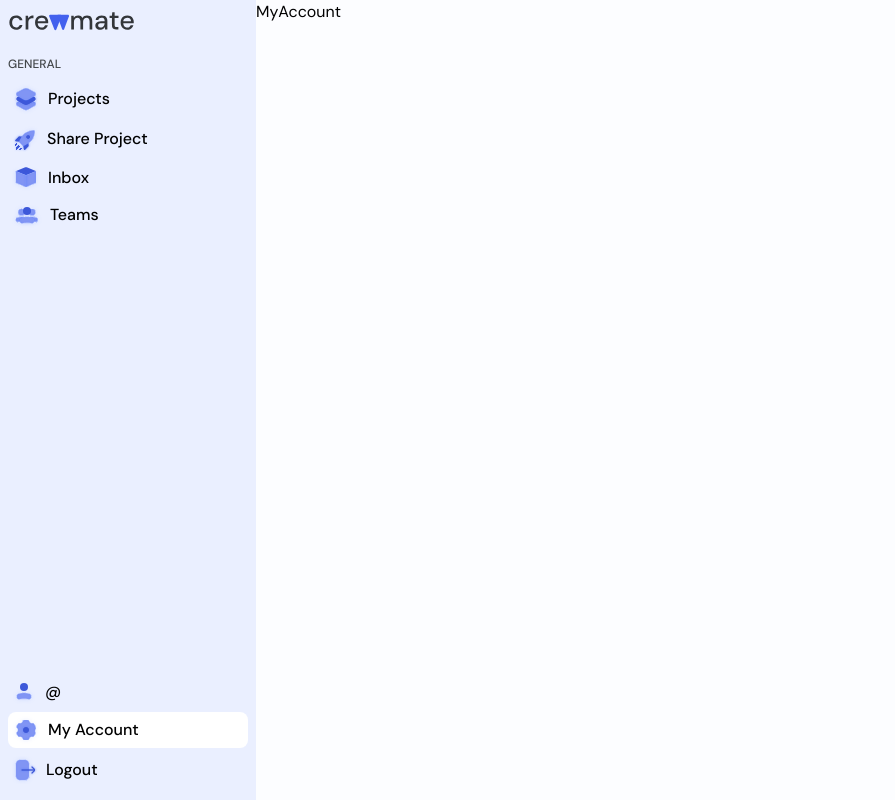
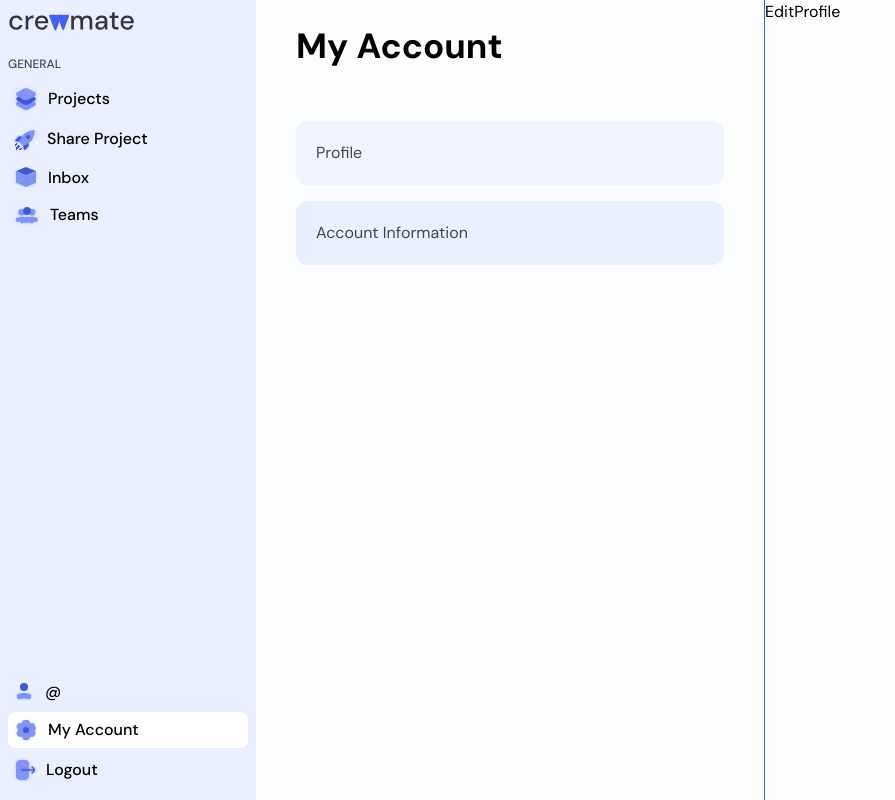
Before and after one commit to sxhilow/crewmate, a React (Vite) app in the folder frontend/: page /my/account in a window 1280 px wide. Shown: the whole page, without its empty margins (0-895 px from the left). Built offline with nearby package versions, Linux system fonts and the light colour scheme; no server answers; sample sign-in values are in the browser's storage.

Commit message:
feat: add MyAccountLayout and account navitem

```diff
--- a/frontend/src/App.jsx
+++ b/frontend/src/App.jsx
@@ -6,9 +6,10 @@ import {
   AuthRedirect,
   CompleteProfile,
   MyProfile,
-  MyAccount
+  EditProfile
 } from "./pages"
 import ProtectedLayout from "./layouts/ProtectedLayout"
+import MyAccountLayout from "./layouts/MyAccountLayout"
 
 
 const router = createBrowserRouter([
@@ -40,16 +41,18 @@ const router = createBrowserRouter([
             element: <MyProfile/>
           },
           {
-            path: "/my/account",
-            element: <MyAccount/>
-          },
-          {
-            path: "/my/account/settings",
-            element: <></>
-          },
-          {
-            path: "/my/account/edit",
-            element: <></>
+            path: '/my/account',
+            element: <MyAccountLayout/>,
+            children: [
+              {
+                index: true,
+                element: <EditProfile/>
+              },
+              {
+                path: "info",
+                element: <></>
+              },
+            ]
           },
           {
             path: '/projects',
--- a/frontend/src/components/index.js
+++ b/frontend/src/components/index.js
@@ -3,11 +3,13 @@ import Button from "./atoms/Button";
 import Pill from "./atoms/Pill";
 import FormField from "./atoms/FormField";
 import SideBar from "./molecules/SideBar";
+import AccountNavItems from "./molecules/AccountNavItems";
 
 export {
     Header,
     Button,
     Pill,
     FormField,
-    SideBar
+    SideBar,
+    AccountNavItems
 }
--- /dev/null
+++ b/frontend/src/components/molecules/AccountNavItems.jsx
@@ -0,0 +1,31 @@
+import React from 'react'
+import { NavLink } from 'react-router-dom'
+
+const AccountNavItems = () => {
+  return (
+    <div className='px-10 py-5 flex flex-col w-full'>
+        <h1 className='text-desktop-h4 font-bold'>My Account</h1>
+
+        <ul className='py-8'>
+          <NavLink to={'/my/account'}>
+            {({isActive}) => (
+              <li className={`${isActive ? "bg-washed-blue/60" : "hover:bg-washed-blue/60"} bg-washed-blue p-5 rounded-xl transtition duration-200 my-4`}>
+                <span   className='text-neutral-10 text-desktop-p '>Profile</span>
+              </li>
+            )}
+          </NavLink>
+
+          <NavLink to={'/my/account/info'}>
+            {({isActive}) => (
+              <li className={`${isActive ? "bg-washed-blue/60" : "hover:bg-washed-blue/60"} bg-washed-blue p-5 rounded-xl transtition duration-200 my-4`}>
+                <span   className='text-neutral-10 text-desktop-p '>Account Information</span>
+              </li>
+            )}
+          </NavLink>
+
+        </ul>
+    </div>
+  )
+}
+
+export default AccountNavItems
--- a/frontend/src/components/molecules/SideBar.jsx
+++ b/frontend/src/components/molecules/SideBar.jsx
@@ -1,13 +1,12 @@
 import React, { useEffect, useState } from 'react'
 import {Logo} from "../../assets"
 import {Link, NavLink, useNavigate} from "react-router-dom"
-import { Activity, Columns2Icon, HomeIcon, LogOutIcon, TrophyIcon } from "lucide-react"
 import { Button } from '../'
 import { Box, Columns, Layers, Logout, Rocket, Settings, User, Users } from '../../assets/icons'
 import { useUser } from '../../context/UserContext'
 
 const SideBar = ({ isopen, toggleSidebar, isMobile}) => {
-    const {user, } = useUser()
+    const { user } = useUser()
 
     const [username, setUsername] = useState('')
 
--- /dev/null
+++ b/frontend/src/layouts/MyAccountLayout.jsx
@@ -0,0 +1,21 @@
+import React from 'react'
+import {Outlet} from 'react-router-dom'
+import { AccountNavItems } from '../components'
+
+const MyAccountLayout = () => {
+  return (
+    <div className='flex min-h-screen'>
+
+      <div className='flex w-[50%]'>
+        <AccountNavItems/>
+      </div>
+
+      <div className='border-l border-primary-blue'>
+        <Outlet/>
+      </div>
+
+    </div>
+  )
+}
+
+export default MyAccountLayout
--- a/frontend/src/pages/index.js
+++ b/frontend/src/pages/index.js
@@ -3,7 +3,7 @@ import Login from "./public/Login";
 import AuthRedirect from "./public/AuthRedirect";
 import CompleteProfile from "./protected/CompleteProfile";
 import MyProfile from "./protected/MyProfile";
-import MyAccount from "./protected/MyAccount";
+import EditProfile from "./protected/EditProfile";
 
 export {
     LandingPage,
@@ -11,5 +11,5 @@ export {
     AuthRedirect,
     CompleteProfile,
     MyProfile,
-    MyAccount
+    EditProfile
 }
--- a/frontend/src/pages/protected/EditProfile.jsx
+++ b/frontend/src/pages/protected/EditProfile.jsx
@@ -0,0 +1,9 @@
+import React from 'react'
+
+const EditProfile = () => {
+  return (
+    <div>EditProfile</div>
+  )
+}
+
+export default EditProfile
--- a/frontend/src/pages/protected/MyAccount.jsx
+++ /dev/null
@@ -1,9 +0,0 @@
-import React from 'react'
-
-const MyAccount = () => {
-  return (
-    <div>MyAccount</div>
-  )
-}
-
-export default MyAccount
```
